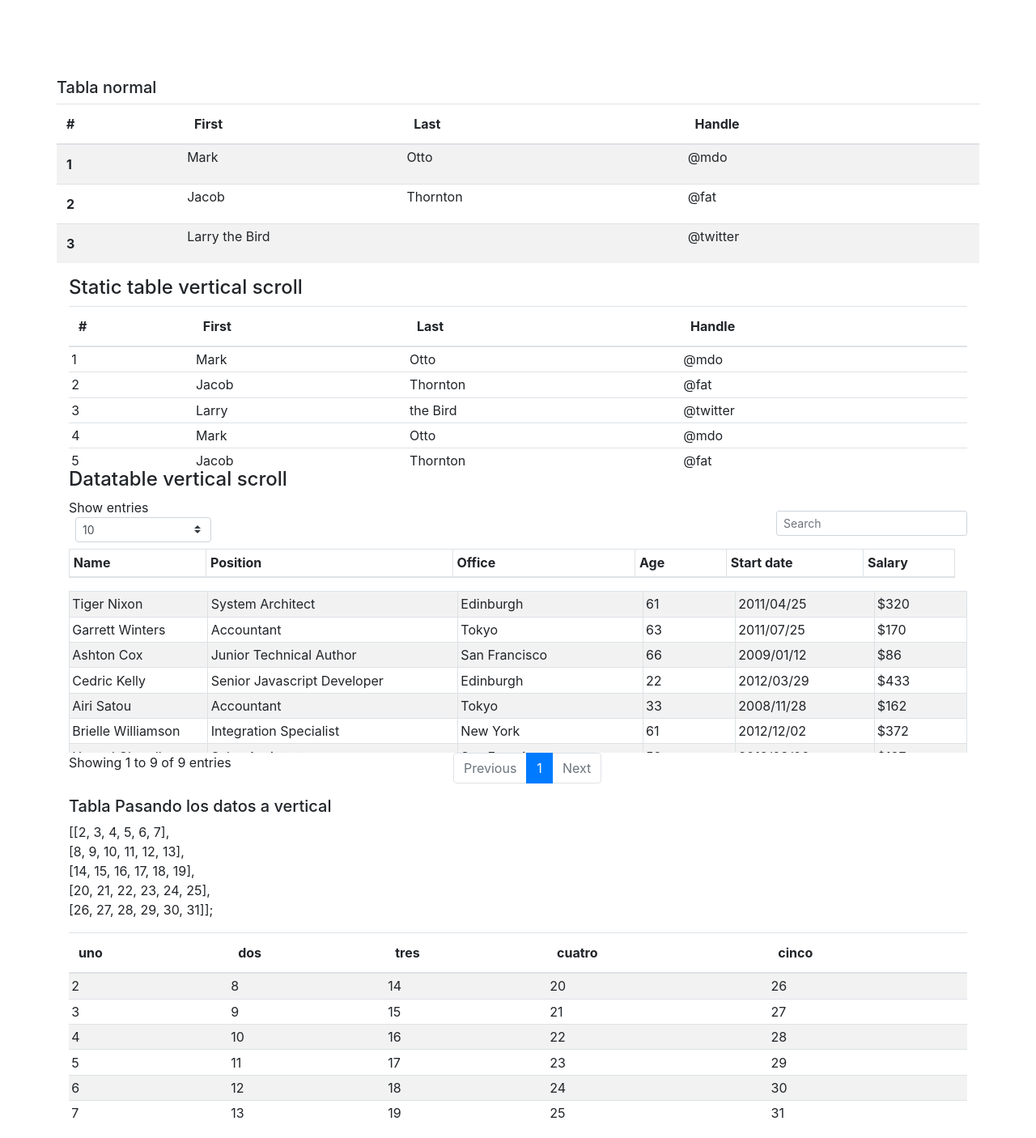
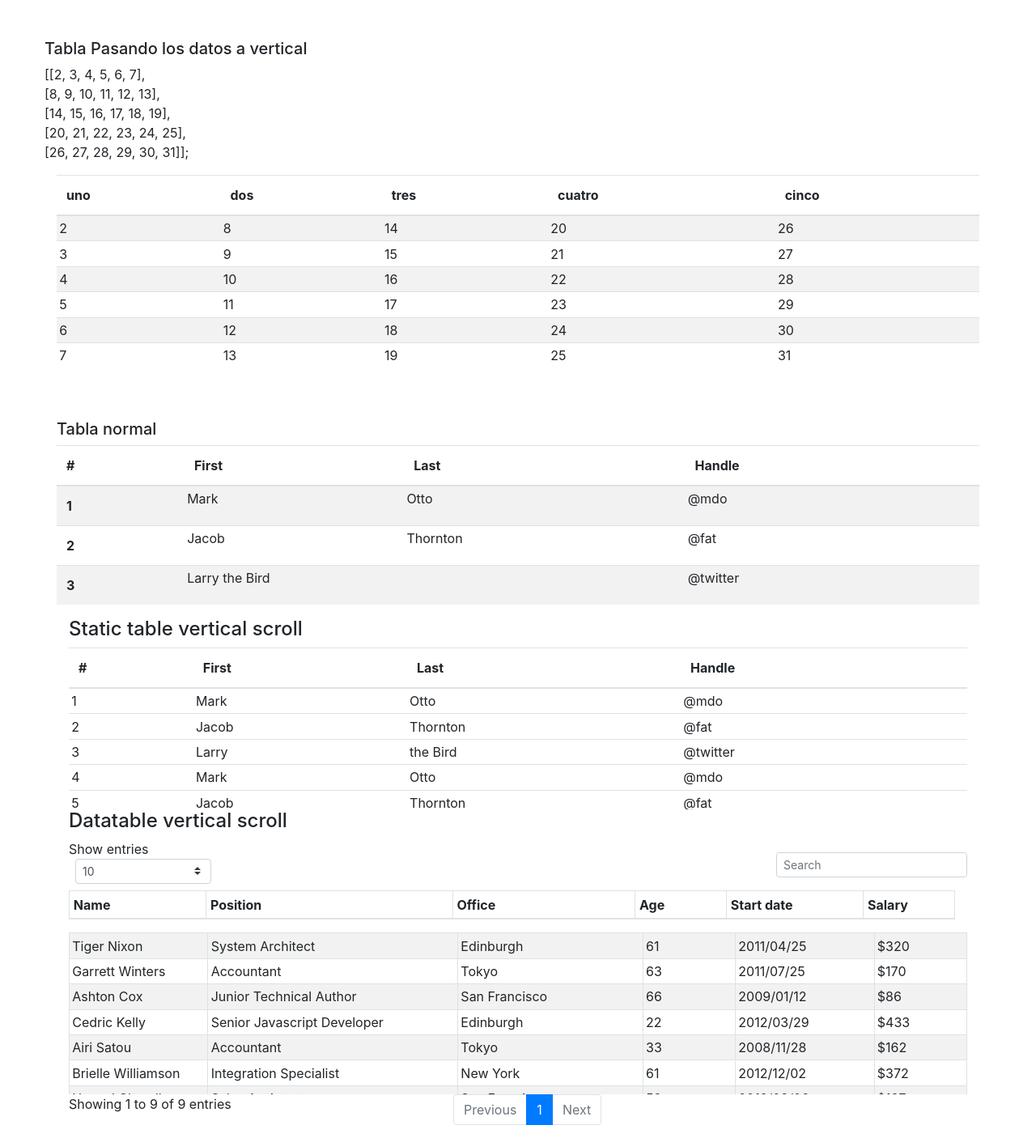
Before and after one commit to nach131/Vacio-App, a React (Create React App) app: page / in a window 1280 px wide. Shown: the whole page at 81% size. Built offline with nearby package versions, Linux system fonts and the light colour scheme.

Commit message:
ahora mejor

```diff
--- a/src/App.js
+++ b/src/App.js
@@ -13,11 +13,11 @@ class App extends React.Component {
 
       <div className="container pt-5">
         <div className="row">
+          <TableArray />
           <Table />
         </div>
         <TablePage />
         <DatatablePage />
-        <TableArray />
       </div>
     );
   }
--- a/src/TableArray.js
+++ b/src/TableArray.js
@@ -33,12 +33,15 @@ function TablaItem ({ item }) {
 function TableArray () {
   return (
     <>
-      <h5>Tabla Pasando los datos a vertical</h5>
-      <p>[[2, 3, 4, 5, 6, 7],<br />
-        [8, 9, 10, 11, 12, 13],<br />
-        [14, 15, 16, 17, 18, 19],<br />
-        [20, 21, 22, 23, 24, 25],<br />
-        [26, 27, 28, 29, 30, 31]];</p>
+      <div className="row flex-column">
+        <h5 >Tabla Pasando los datos a vertical</h5>
+
+        <p>[[2, 3, 4, 5, 6, 7],<br />
+          [8, 9, 10, 11, 12, 13],<br />
+          [14, 15, 16, 17, 18, 19],<br />
+          [20, 21, 22, 23, 24, 25],<br />
+          [26, 27, 28, 29, 30, 31]];</p>
+      </div>
       <table className="table table-striped table-hover">
         <thead>
           <tr>
```
